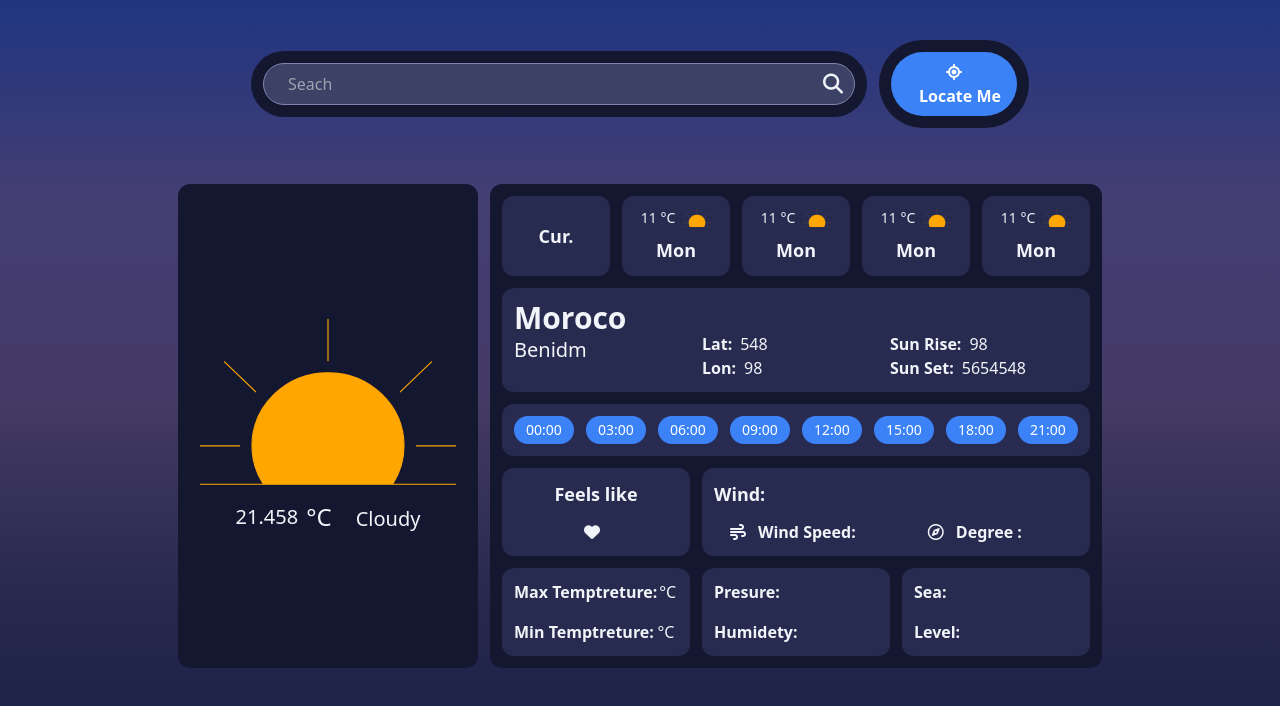
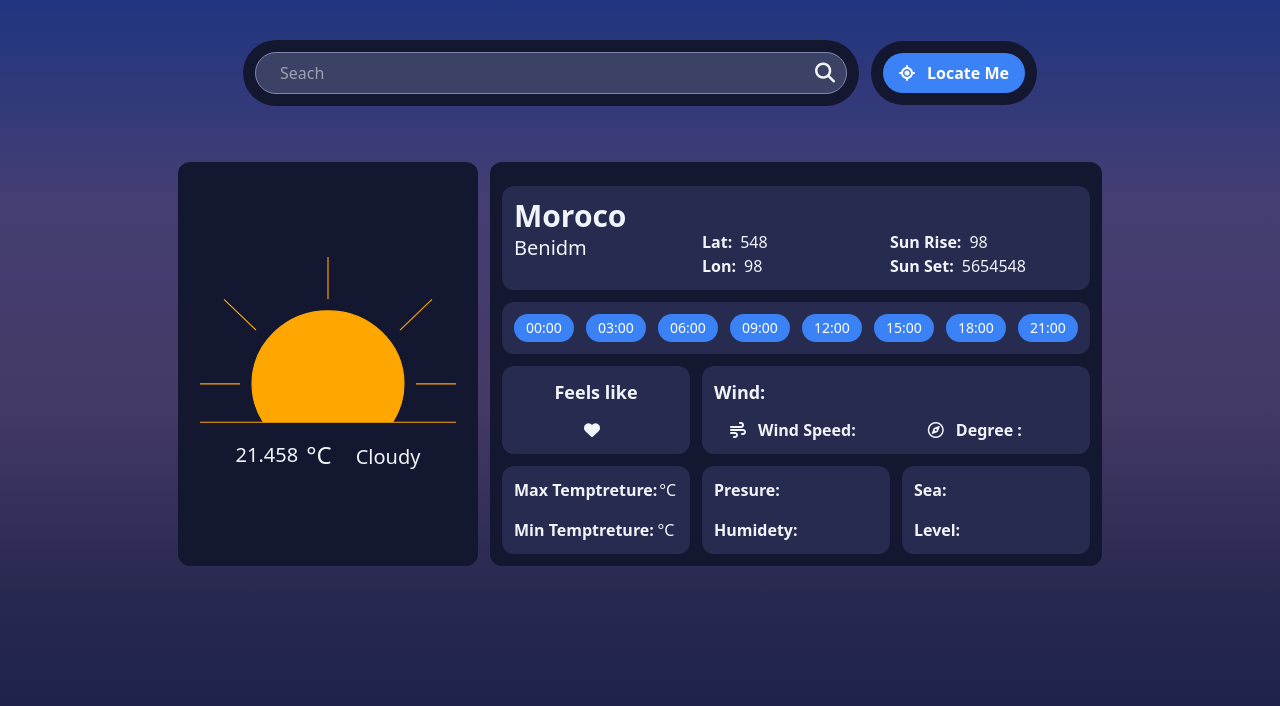
Before and after one commit to oussamasine07/weather-app, a plain HTML site: page index.html in a window 1280 px wide. Drawn offline with nearby package versions, Linux system fonts and the light colour scheme.

Commit message:
fix some changes

```diff
--- a/index.html
+++ b/index.html
@@ -20,7 +20,7 @@
             </div>
 
             <div class="p-2 md:p-3 bg-[#141730] rounded-full flex items-center justify-center ml-3">
-                <button id="current-location" class="bg-blue-500 hover:bg-blue-700 text-white font-bold py-2 px-4 rounded-full capitalize" type="button">
+                <button id="current-location" class="bg-blue-500 hover:bg-blue-700 text-white font-bold py-2 px-4 rounded-full capitalize flex justify-center items-center" type="button">
                     <i class="fa-solid fa-location-crosshairs"></i>
                     <span class="ml-3 hidden md:block">locate me</span>
                 </button>
@@ -51,53 +51,7 @@
             <div class="main-details col-span-2 p-3 bg-[#141730] rounded-xl">
                 <div id="scroll-tabs" class="overflow-x-scroll md:overflow-x-auto">
                     <div id="date-tab-wrapper" class="grid grid-cols-10 gap-3 mb-3">
-                        <div class="relative col-span-2 p-3 bg-[#262B4F] transition-all hover:bg-[#4F4772] rounded-xl flex justify-center items-center cursor-pointer">
-                            <div class="box-day text-center capitalize text-lg font-bold">
-                                cur.
-                            </div>
-                            <div class="box-day-click w-full h-full absolute top-0 left-0 z-50 bg-transparent"></div>
-                        </div>
 
-                        <div class="relative col-span-2 p-3 bg-[#262B4F] transition-all hover:bg-[#4F4772] rounded-xl flex justify-center items-center cursor-pointer">
-                            <div class="box-day capitalize">
-                                <div class="w-full flex items-center justify-between">
-                                    <span class="text-sm">11 °C</span>
-                                    <img src="./assets/weather_sunset.svg" alt="weather" class="w-7 ml-2">
-                                </div>
-                                <div class="day text-lg font-bold text-center mt-2">mon</div>
-                            </div>
-                            <div class="box-day-click w-full h-full absolute top-0 left-0 z-50 bg-transparent"></div>
-                        </div>
-                        <div class="relative col-span-2 p-3 bg-[#262B4F] transition-all hover:bg-[#4F4772] rounded-xl flex justify-center items-center cursor-pointer">
-                            <div class="box-day capitalize">
-                                <div class="w-full flex items-center justify-between">
-                                    <span class="text-sm">11 °C</span>
-                                    <img src="./assets/weather_sunset.svg" alt="weather" class="w-7 ml-2">
-                                </div>
-                                <div class="day text-lg font-bold text-center mt-2">mon</div>
-                            </div>
-                            <div class="box-day-click w-full h-full absolute top-0 left-0 z-50 bg-transparent"></div>
-                        </div>
-                        <div class="relative col-span-2 p-3 bg-[#262B4F] transition-all hover:bg-[#4F4772] rounded-xl flex justify-center items-center cursor-pointer">
-                            <div class="box-day capitalize">
-                                <div class="w-full flex items-center justify-between">
-                                    <span class="text-sm">11 °C</span>
-                                    <img src="./assets/weather_sunset.svg" alt="weather" class="w-7 ml-2">
-                                </div>
-                                <div class="day text-lg font-bold text-center mt-2">mon</div>
-                            </div>
-                            <div class="box-day-click w-full h-full absolute top-0 left-0 z-50 bg-transparent"></div>
-                        </div>
-                        <div class="relative col-span-2 p-3 bg-[#262B4F] transition-all hover:bg-[#4F4772] rounded-xl flex justify-center items-center cursor-pointer">
-                            <div class="box-day capitalize">
-                                <div class="w-full flex items-center justify-between">
-                                    <span class="text-sm">11 °C</span>
-                                    <img src="./assets/weather_sunset.svg" alt="weather" class="w-7 ml-2">
-                                </div>
-                                <div class="day text-lg font-bold text-center mt-2">mon</div>
-                            </div>
-                            <div class="box-day-click w-full h-full absolute top-0 left-0 z-50 bg-transparent"></div>
-                        </div>
 
                     </div>
                 </div>
--- a/js/app.js
+++ b/js/app.js
@@ -90,7 +90,7 @@ const updateTimeBtns = ( keys, day ) => {
 }
 
 const showCurrentDetails = ( currentDetails ) => {
-    // mainSideIcon.src = "";
+    mainSideIcon.src = `https://openweathermap.org/img/wn/${ currentDetails.weather[0].icon }.png`;
     mainSideDegree.innerText = currentDetails.main.temp;
     mainSideDescription.innerText = currentDetails.weather[0].description;
 
@@ -114,6 +114,7 @@ const showCurrentDetails = ( currentDetails ) => {
 
 const showWeatherInfo = ( weather ) => {
     // create date nvigations
+    dateTabWrapper.innerHTML = "";
     for (const [key, value] of Object.entries(weather.days)) {
         makeDateTab( key, value )
     }
```
